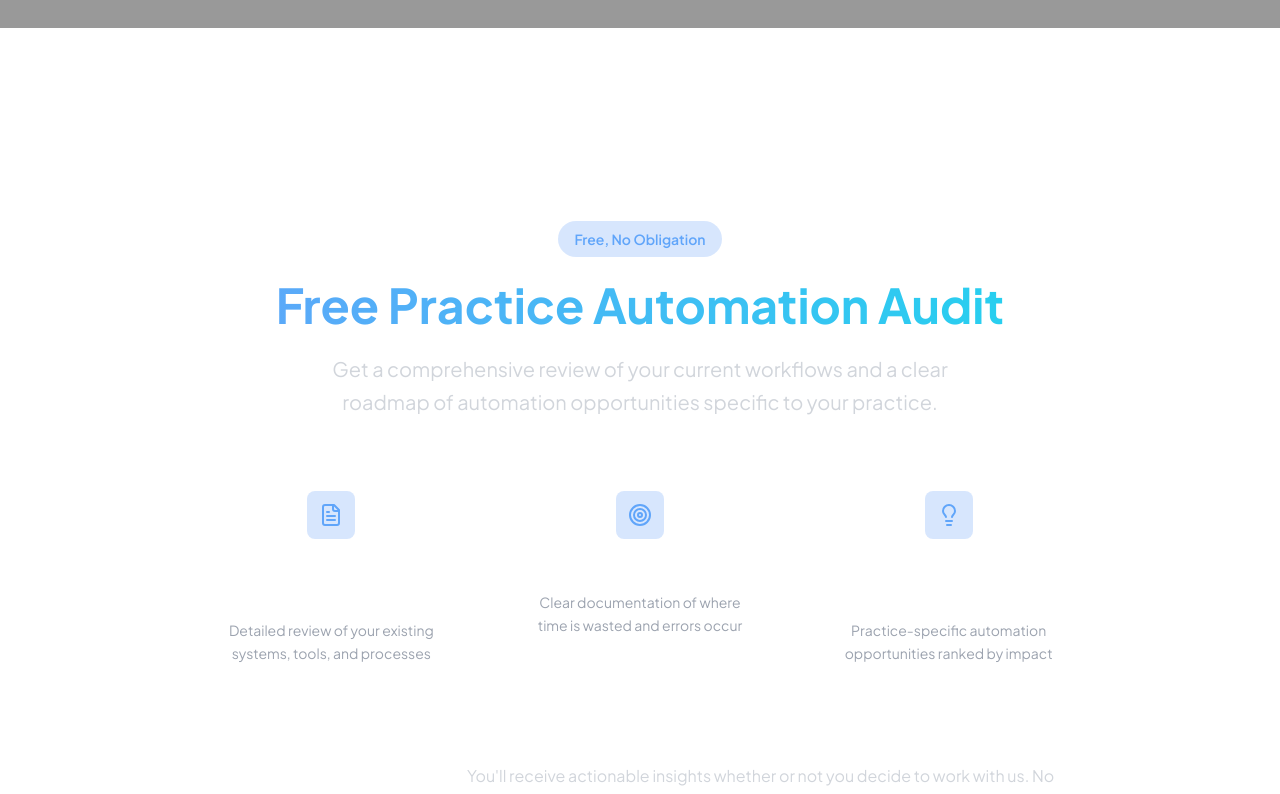
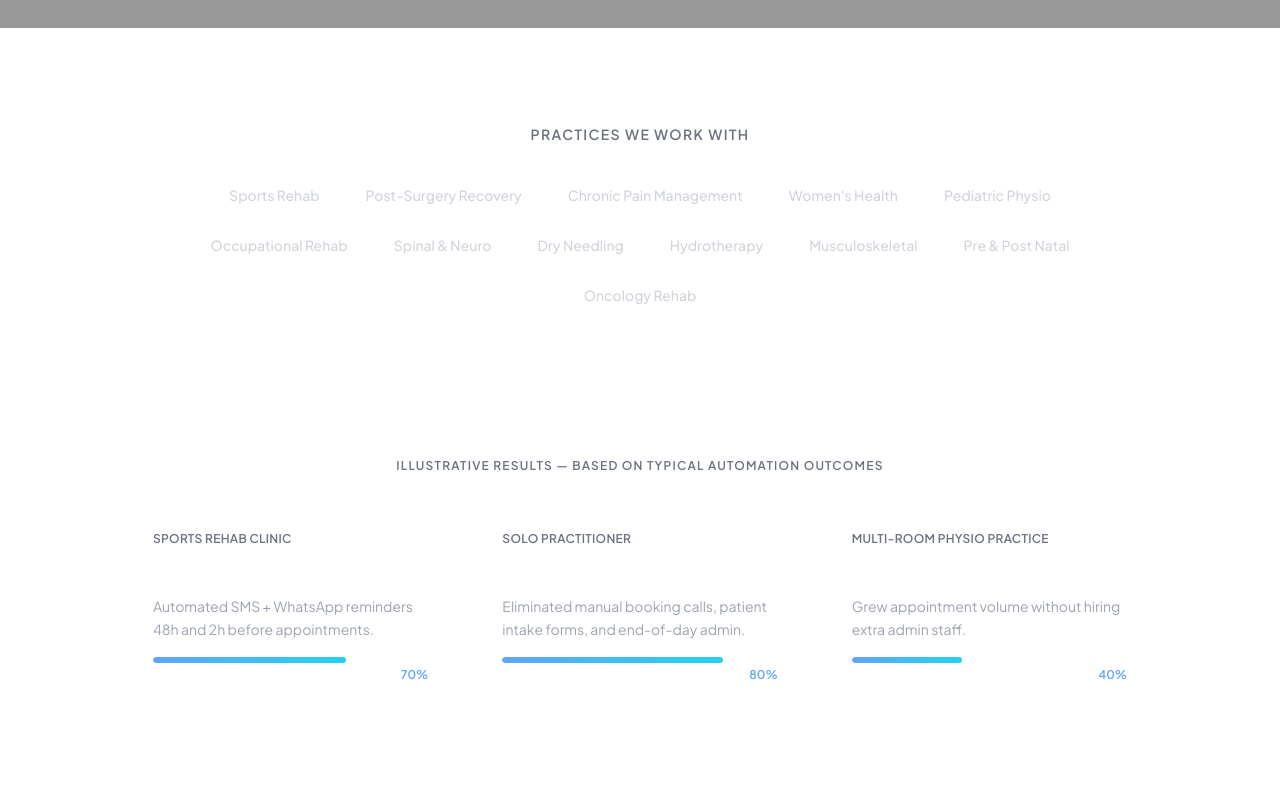
Before and after one commit to denermeyer/physio-landing-page, a React (Vite) app: page / in a window 1280 px wide. Shown: the part 3960-4754 px from the top of the page. Built offline with nearby package versions, Linux system fonts and the light colour scheme.

Commit message:
feat: add specialty cloud and impact snapshots
Co-Authored-By: Claude Haiku 4.5 <noreply@anthropic.com>

```diff
--- a/src/App.tsx
+++ b/src/App.tsx
@@ -4,6 +4,8 @@ import WhoItsFor from './components/WhoItsFor';
 import BeforeAfterSlider from './components/BeforeAfterSlider';
 import PatientCalculator from './components/PatientCalculator';
 import Process from './components/Process';
+import SpecialtyCloud from './components/SpecialtyCloud';
+import ImpactSnapshots from './components/ImpactSnapshots';
 import AuditOffer from './components/AuditOffer';
 import WhatHappensNext from './components/WhatHappensNext';
 import FinalCTA from './components/FinalCTA';
@@ -22,6 +24,8 @@ function App() {
       <BeforeAfterSlider />
       <PatientCalculator />
       <Process />
+      <SpecialtyCloud />
+      <ImpactSnapshots />
       <AuditOffer onOpenForm={() => setIsFormOpen(true)} />
       <WhatHappensNext />
       <FinalCTA onOpenForm={() => setIsFormOpen(true)} />
--- /dev/null
+++ b/src/components/ImpactSnapshots.tsx
@@ -0,0 +1,58 @@
+import { useReveal } from '../hooks/useReveal';
+
+const SNAPSHOTS = [
+  {
+    clinic: 'Sports Rehab Clinic',
+    result: 'Reduced no-shows by 70%',
+    detail: 'Automated SMS + WhatsApp reminders 48h and 2h before appointments.',
+    metric: 70,
+  },
+  {
+    clinic: 'Solo Practitioner',
+    result: 'Reclaimed 8 hours/week',
+    detail: 'Eliminated manual booking calls, patient intake forms, and end-of-day admin.',
+    metric: 80,
+  },
+  {
+    clinic: 'Multi-Room Physio Practice',
+    result: '+40% patient capacity',
+    detail: 'Grew appointment volume without hiring extra admin staff.',
+    metric: 40,
+  },
+];
+
+export default function ImpactSnapshots() {
+  const sectionRef = useReveal();
+
+  return (
+    <section ref={sectionRef} className="py-12 px-6 reveal">
+      <div className="max-w-5xl mx-auto">
+        <p className="text-gray-500 text-xs font-semibold uppercase tracking-widest text-center mb-8">
+          Illustrative results — based on typical automation outcomes
+        </p>
+        <div className="grid md:grid-cols-3 gap-6">
+          {SNAPSHOTS.map((s) => (
+            <div
+              key={s.clinic}
+              className="bg-white/5 backdrop-blur-md border border-white/10 rounded-xl p-6 hover:border-blue-500/30 transition-colors"
+            >
+              <p className="text-xs text-gray-500 font-semibold uppercase tracking-wide mb-3">
+                {s.clinic}
+              </p>
+              <p className="text-white font-bold text-lg mb-2">{s.result}</p>
+              <p className="text-gray-400 text-sm leading-relaxed mb-4">{s.detail}</p>
+
+              <div className="h-1.5 bg-white/10 rounded-full overflow-hidden">
+                <div
+                  className="h-full rounded-full bg-gradient-to-r from-blue-400 to-cyan-400"
+                  style={{ width: `${s.metric}%` }}
+                />
+              </div>
+              <p className="text-right text-xs text-blue-400 mt-1 font-semibold">{s.metric}%</p>
+            </div>
+          ))}
+        </div>
+      </div>
+    </section>
+  );
+}
--- /dev/null
+++ b/src/components/SpecialtyCloud.tsx
@@ -0,0 +1,40 @@
+import { useReveal } from '../hooks/useReveal';
+
+const SPECIALTIES = [
+  'Sports Rehab',
+  'Post-Surgery Recovery',
+  'Chronic Pain Management',
+  'Women\'s Health',
+  'Pediatric Physio',
+  'Occupational Rehab',
+  'Spinal & Neuro',
+  'Dry Needling',
+  'Hydrotherapy',
+  'Musculoskeletal',
+  'Pre & Post Natal',
+  'Oncology Rehab',
+];
+
+export default function SpecialtyCloud() {
+  const sectionRef = useReveal();
+
+  return (
+    <section ref={sectionRef} className="py-24 px-6 reveal">
+      <div className="max-w-4xl mx-auto text-center">
+        <p className="text-gray-500 text-sm font-semibold uppercase tracking-widest mb-8">
+          Practices we work with
+        </p>
+        <div className="flex flex-wrap gap-3 justify-center">
+          {SPECIALTIES.map((specialty) => (
+            <span
+              key={specialty}
+              className="px-4 py-2 rounded-full border border-white/10 text-gray-300 text-sm font-medium bg-white/5 backdrop-blur-sm hover:border-blue-500/50 hover:text-white hover:-translate-y-0.5 transition-all duration-200 cursor-default"
+            >
+              {specialty}
+            </span>
+          ))}
+        </div>
+      </div>
+    </section>
+  );
+}
```
